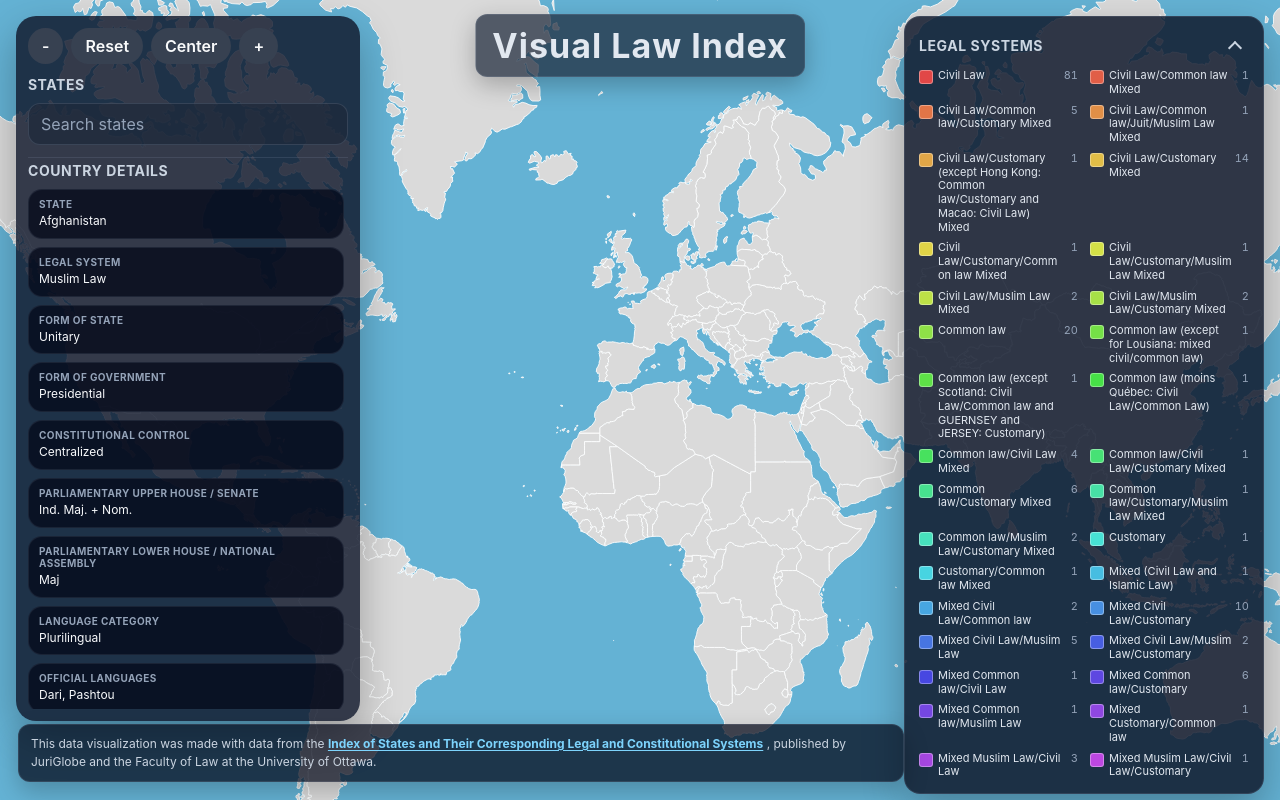
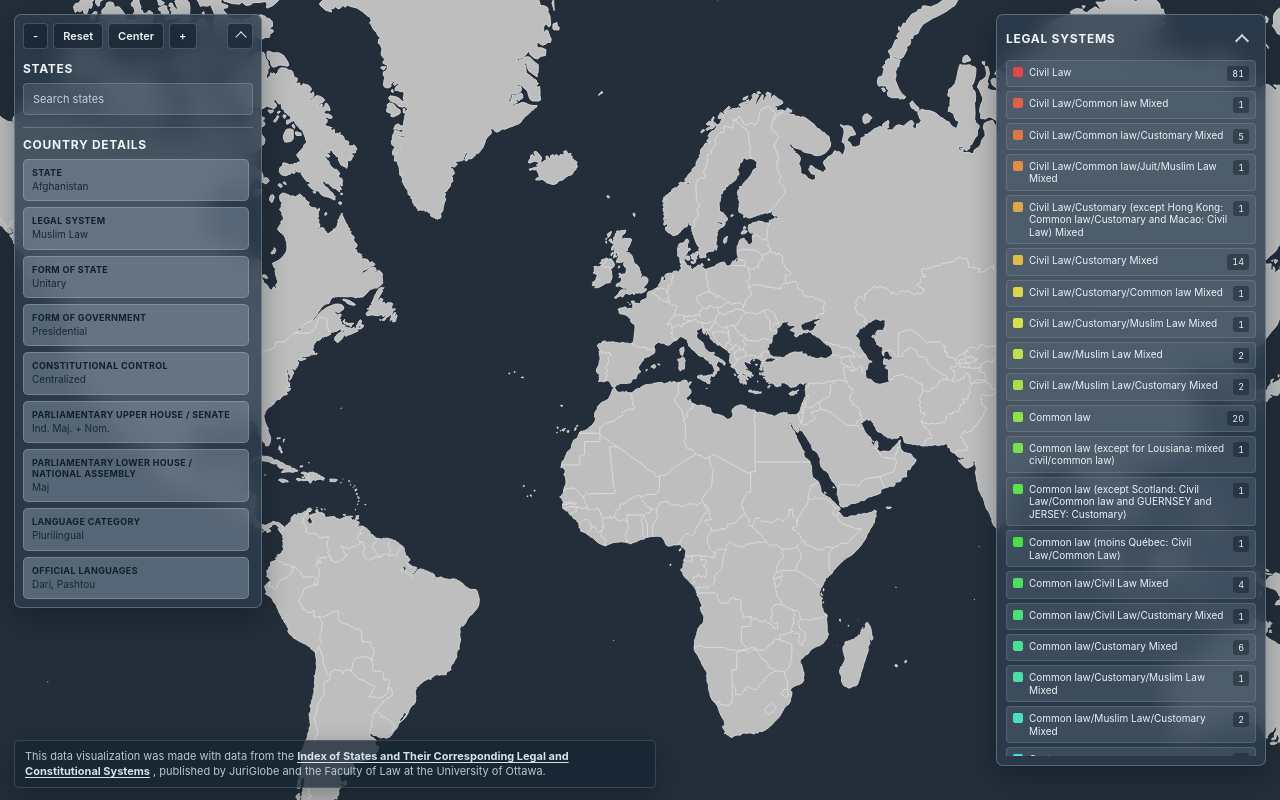
Before and after one commit to abidabdelaziz/law_Visualizer, a React (Create React App) app in the folder law-visualizer/: page / in a window 1280 px wide. Built offline with nearby package versions, Linux system fonts and the light colour scheme.

Commit message:
design change

```diff
--- a/law-visualizer/src/App.css
+++ b/law-visualizer/src/App.css
@@ -466,3 +466,297 @@
 .App-attribution a:focus-visible {
   color: #bae6fd;
 }
+
+/* Reference dashboard theme */
+:root {
+  --dashboard-ink: #e8eef4;
+  --dashboard-muted: #aebdca;
+  --dashboard-panel: rgba(44, 60, 77, 0.82);
+  --dashboard-panel-light: rgba(132, 148, 164, 0.5);
+  --dashboard-border: rgba(211, 224, 235, 0.28);
+  --dashboard-shadow: 0 10px 28px rgba(6, 14, 24, 0.34);
+}
+
+.App {
+  background: #1c2d3f;
+  color: var(--dashboard-ink);
+}
+
+.App-title {
+  display: none;
+}
+
+.App-map {
+  background: #1c2d3f;
+  filter: saturate(0.78) contrast(0.92) brightness(0.9);
+}
+
+.App-sidebar,
+.App-legend {
+  border: 1px solid var(--dashboard-border);
+  border-radius: 7px;
+  background: var(--dashboard-panel);
+  box-shadow: var(--dashboard-shadow);
+  backdrop-filter: blur(12px);
+  -webkit-backdrop-filter: blur(12px);
+}
+
+.App-sidebar {
+  top: 14px;
+  left: 14px;
+  width: 230px;
+  max-height: calc(100vh - 28px);
+  padding: 8px;
+  gap: 12px;
+}
+
+.App-toolbar {
+  gap: 5px;
+}
+
+.App-toolbar button,
+.App-backButton {
+  min-height: 26px;
+  border: 1px solid rgba(220, 231, 239, 0.22);
+  border-radius: 4px;
+  padding: 4px 9px;
+  color: #eef4f8;
+  background: rgba(19, 31, 44, 0.62);
+  font-size: 11px;
+  font-weight: 600;
+}
+
+.App-toolbar button:hover,
+.App-backButton:hover {
+  background: rgba(102, 126, 146, 0.7);
+}
+
+.App-collapseButton {
+  position: absolute;
+  top: 8px;
+  right: 8px;
+  width: 26px;
+  min-width: 26px;
+  height: 26px;
+  padding: 4px 0 !important;
+}
+
+.App-collapseButton::before {
+  position: absolute;
+  top: 9px;
+  left: 9px;
+  width: 7px;
+  height: 7px;
+  border-right: 1px solid #dce7ef;
+  border-bottom: 1px solid #dce7ef;
+  transform: rotate(225deg);
+  content: '';
+}
+
+.App-sidebar.is-collapsed .App-collapseButton::before {
+  top: 7px;
+  left: 9px;
+  transform: rotate(45deg);
+}
+
+.App-sidebar.is-collapsed > :not(.App-toolbar) {
+  display: none;
+}
+
+.App-menu,
+.App-details {
+  gap: 7px;
+}
+
+.App-menuTitle {
+  color: #f0f4f7;
+  font-size: 12px;
+  letter-spacing: 0.06em;
+}
+
+.App-search {
+  box-sizing: border-box;
+  border: 1px solid rgba(210, 223, 233, 0.2);
+  border-radius: 4px;
+  padding: 8px 9px;
+  color: var(--dashboard-ink);
+  background: rgba(135, 152, 169, 0.22);
+  font-size: 11px;
+}
+
+.App-search::placeholder {
+  color: #c4d0da;
+}
+
+.App-search:focus {
+  border-color: rgba(220, 237, 248, 0.75);
+  box-shadow: 0 0 0 2px rgba(159, 190, 212, 0.2);
+}
+
+.App-menuList {
+  height: 420px;
+  min-height: 420px;
+  flex-basis: 420px;
+}
+
+.App-legalSystemCountries {
+  height: 440px;
+  min-height: 440px;
+  flex-basis: 440px;
+}
+
+.App-detailGrid {
+  height: 440px;
+  min-height: 440px;
+  flex-basis: 440px;
+}
+
+.App-stateList {
+  top: 54px;
+  border: 1px solid var(--dashboard-border);
+  border-radius: 4px;
+  background: rgba(39, 54, 70, 0.97);
+}
+
+.App-menuItem {
+  border: 1px solid rgba(220, 231, 239, 0.18);
+  border-radius: 4px;
+  padding: 8px 9px;
+  color: var(--dashboard-ink);
+  background: color-mix(in srgb, var(--legal-system-color, #64788a) 20%, rgba(108, 126, 143, 0.55));
+  font-size: 11px;
+}
+
+.App-menuItem:hover {
+  background: rgba(155, 174, 190, 0.48);
+}
+
+.App-menuItem.is-selected {
+  border-color: rgba(255, 211, 112, 0.8);
+  background: color-mix(in srgb, var(--legal-system-color, #dca852) 48%, rgba(108, 126, 143, 0.5));
+}
+
+.App-details {
+  padding-top: 9px;
+  border-top-color: rgba(220, 231, 239, 0.25);
+}
+
+.App-detailGrid {
+  gap: 6px;
+}
+
+.App-detailRow {
+  padding: 7px 8px;
+  border: 1px solid rgba(220, 231, 239, 0.24);
+  border-radius: 5px;
+  background: var(--dashboard-panel-light);
+}
+
+.App-detailLabel {
+  margin-bottom: 2px;
+  color: #10202f;
+  font-size: 9px;
+}
+
+.App-detailValue {
+  color: #172837;
+  font-size: 10px;
+  line-height: 1.25;
+}
+
+.App-legend {
+  top: 14px;
+  right: 14px;
+  width: 250px;
+  max-height: calc(100vh - 28px);
+  padding: 9px;
+}
+
+.App-legendList {
+  display: flex;
+  flex-direction: column;
+  gap: 4px;
+  max-height: calc(100vh - 104px);
+  margin-top: 8px;
+}
+
+.App-legendItem {
+  grid-template-columns: 10px minmax(0, 1fr) auto;
+  gap: 6px;
+  padding: 5px 6px;
+  border: 1px solid rgba(220, 231, 239, 0.14);
+  border-radius: 4px;
+  color: #edf3f7;
+  background: rgba(90, 108, 124, 0.38);
+  font-size: 10px;
+}
+
+.App-legendItem:hover,
+.App-legendItem:focus-visible,
+.App-legendItem.is-selected {
+  background: rgba(136, 158, 174, 0.58);
+}
+
+.App-legendSwatch {
+  width: 10px;
+  height: 10px;
+  border: 0;
+  border-radius: 2px;
+}
+
+.App-legendCount {
+  padding: 2px 5px;
+  border-radius: 3px;
+  color: #eaf1f5;
+  background: rgba(15, 26, 38, 0.42);
+  font-size: 9px;
+}
+
+.App-logoGroup {
+  left: 14px;
+  bottom: 12px;
+  padding: 8px 10px;
+  border: 1px solid rgba(220, 231, 239, 0.16);
+  border-radius: 5px;
+  background: rgba(24, 38, 52, 0.78);
+  box-shadow: var(--dashboard-shadow);
+}
+
+.App-attribution {
+  width: min(620px, calc(100vw - 40px));
+  color: #b9c7d2;
+  font-size: 11px;
+  line-height: 1.35;
+}
+
+.App-attribution a {
+  color: #d3e4ef;
+}
+
+@media (max-width: 760px) {
+  .App-title {
+    font-size: 15px;
+  }
+
+  .App-sidebar {
+    top: 8px;
+    left: 8px;
+    width: min(230px, calc(100vw - 16px));
+  }
+
+  .App-legend {
+    top: auto;
+    right: 8px;
+    bottom: 8px;
+    width: min(250px, calc(100vw - 16px));
+    max-height: 42vh;
+  }
+
+  .App-legendList {
+    max-height: calc(42vh - 52px);
+  }
+
+  .App-logoGroup {
+    display: none;
+  }
+}
--- a/law-visualizer/src/App.js
+++ b/law-visualizer/src/App.js
@@ -131,6 +131,7 @@ function App() {
   const [searchQuery, setSearchQuery] = useState('');
   const [isCountryListOpen, setIsCountryListOpen] = useState(false);
   const [isLegendOpen, setIsLegendOpen] = useState(true);
+  const [isSidebarCollapsed, setIsSidebarCollapsed] = useState(false);
   const [selectedLegalSystem, setSelectedLegalSystem] = useState(null);
   const [detailsLegalSystem, setDetailsLegalSystem] = useState(null);
   const [view, setView] = useState({ scale: INITIAL_SCALE, x: 0, y: 0 });
@@ -252,7 +253,7 @@ function App() {
   const handleWheel = (event) => {
     if (
       event.target instanceof Element
-      && event.target.closest('.App-menuList, .App-details')
+      && event.target.closest('.App-menuList, .App-details, .App-legend')
     ) {
       return;
     }
@@ -511,7 +512,7 @@ function App() {
           </div>
         ) : null}
       </aside>
-      <div className="App-sidebar">
+      <div className={`App-sidebar${isSidebarCollapsed ? ' is-collapsed' : ''}`}>
         <div className="App-toolbar">
           <button type="button" onClick={handleZoomOut} aria-label="Zoom out">
             -
@@ -525,6 +526,13 @@ function App() {
           <button type="button" onClick={handleZoomIn} aria-label="Zoom in">
             +
           </button>
+          <button
+            className="App-collapseButton"
+            type="button"
+            onClick={() => setIsSidebarCollapsed((isCollapsed) => !isCollapsed)}
+            aria-expanded={!isSidebarCollapsed}
+            aria-label={isSidebarCollapsed ? 'Expand controls' : 'Collapse controls'}
+          />
         </div>
 
         <div className="App-menu">
```
Also changed, not shown: law-visualizer/src/assets/Geo_Analytical_Dash.jpeg (added).
